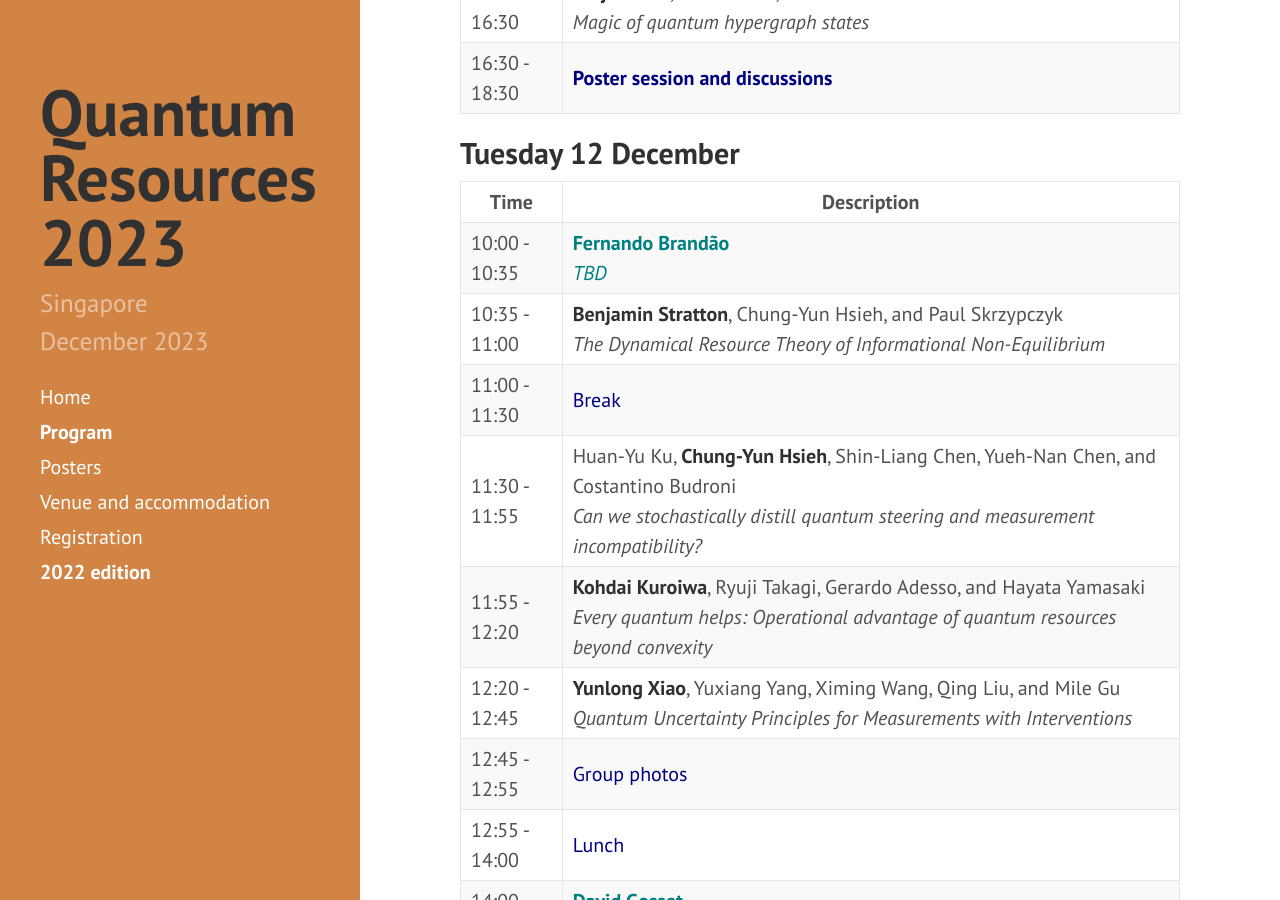
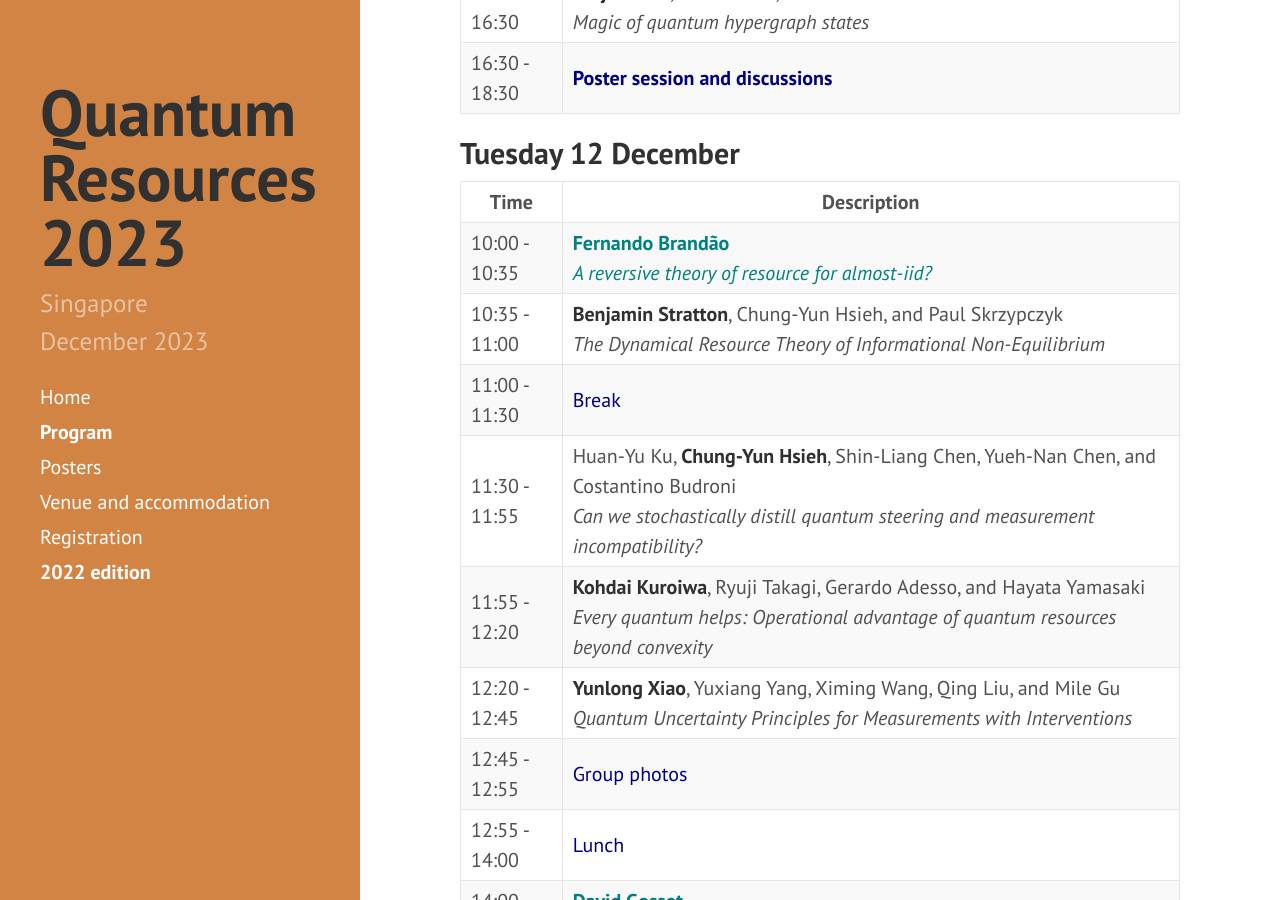
Before and after one commit to RyujiPat2/RyujiPat2.github.io, a Jekyll site: the page built from program.md, in a window 1280 px wide and 900 px high, scrolled down 1531 px. Built offline with Jekyll 4.4.1, drawn with Linux system fonts in a browser that asks for light colours; nearby versions of some CDN libraries.

Commit message:
Update program.md

```diff
--- a/program.md
+++ b/program.md
@@ -37,7 +37,7 @@ order: 2
 
 | Time | Description |
 |--- |--- |
-| 10:00 - 10:35  | <span class="p-contrib"><b>Fernando Brandão</b><br /><i>TBD</i></span>          |
+| 10:00 - 10:35  | <span class="p-contrib"><b>Fernando Brandão</b><br /><i>A reversive theory of resource for almost-iid?</i></span>          |
 | 10:35 - 11:00 | **Benjamin Stratton**, Chung-Yun Hsieh, and Paul Skrzypczyk <br /><i>The Dynamical Resource Theory of Informational Non-Equilibrium</i>           |
 | 11:00 - 11:30 | <span class="p-invited">Break</span>              |
 | 11:30 - 11:55 | Huan-Yu Ku, **Chung-Yun Hsieh**, Shin-Liang Chen, Yueh-Nan Chen, and Costantino Budroni<br /><i>Can we stochastically distill quantum steering and measurement incompatibility?</i>              |
```
